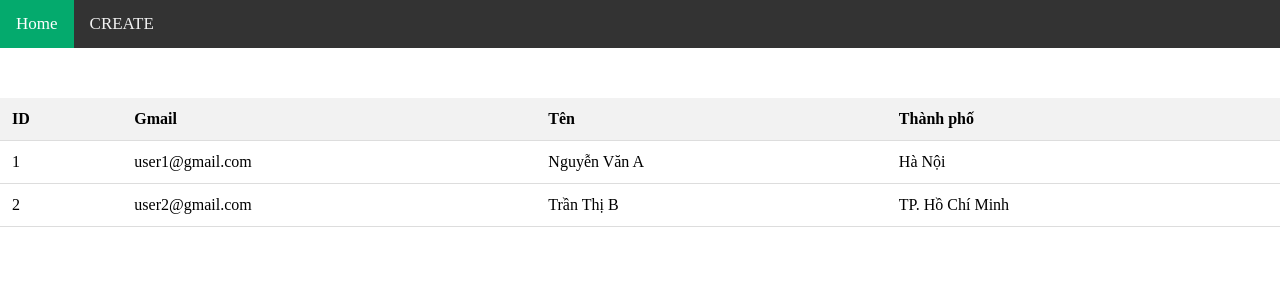
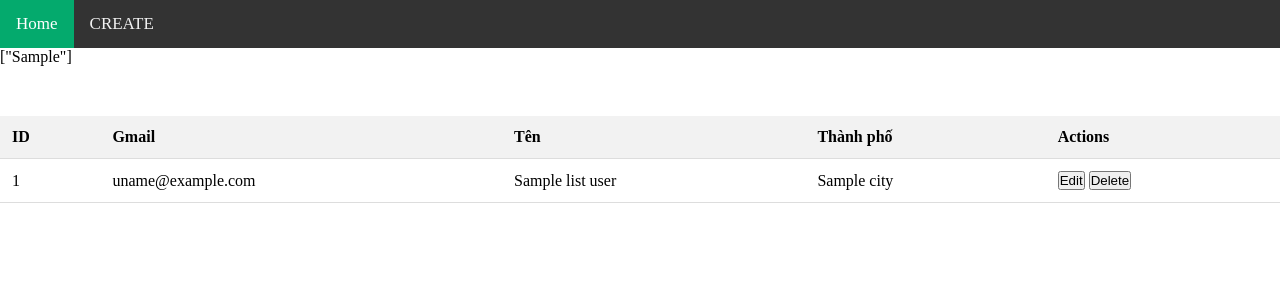
Before and after one commit to Locvpo1233211/backend-nodejs, a Node server app: template src/views/home.ejs in a window 1280 px wide. Shown: the top 300 px of the page. Run offline with Node 20, Linux system fonts and the light colour scheme; the template is opened without the code that fills it: most values are stand-ins (such as "Sample title", 1, 10 or a date in 2020).

Commit message:
load list users to ejs
load list users to ejs

```diff
--- a/src/views/home.ejs
+++ b/src/views/home.ejs
@@ -34,6 +34,8 @@
             <a href="/create">CREATE</a>
         </div>
 
+        <%= JSON.stringify(listUsers) %>
+
         <table>
             <thead>
                 <tr>
@@ -41,22 +43,22 @@
                     <th>Gmail</th>
                     <th>Tên</th>
                     <th>Thành phố</th>
+                    <th>Actions</th>
                 </tr>
             </thead>
             <tbody>
+                <% listUsers.forEach(function(user) { %>
                 <tr>
-                    <td>1</td>
-                    <td>user1@gmail.com</td>
-                    <td>Nguyễn Văn A</td>
-                    <td>Hà Nội</td>
+                    <td><%= user.id %></td>
+                    <td>u<%= user.email %></td>
+                    <td><%= user.name %></td>
+                    <td><%= user.city %></td>
+                    <td>
+                        <button>Edit</button>
+                        <button>Delete</button>
+                    </td>
                 </tr>
-                <tr>
-                    <td>2</td>
-                    <td>user2@gmail.com</td>
-                    <td>Trần Thị B</td>
-                    <td>TP. Hồ Chí Minh</td>
-                </tr>
-                <!-- Thêm các dòng khác tương tự -->
+                <% }) %>
             </tbody>
         </table>
     </body>
```
Also changed, not shown: src/controller/homeController.js (+4 -3 lines), src/service/CRUDService.js (added, +8 -0 lines).
